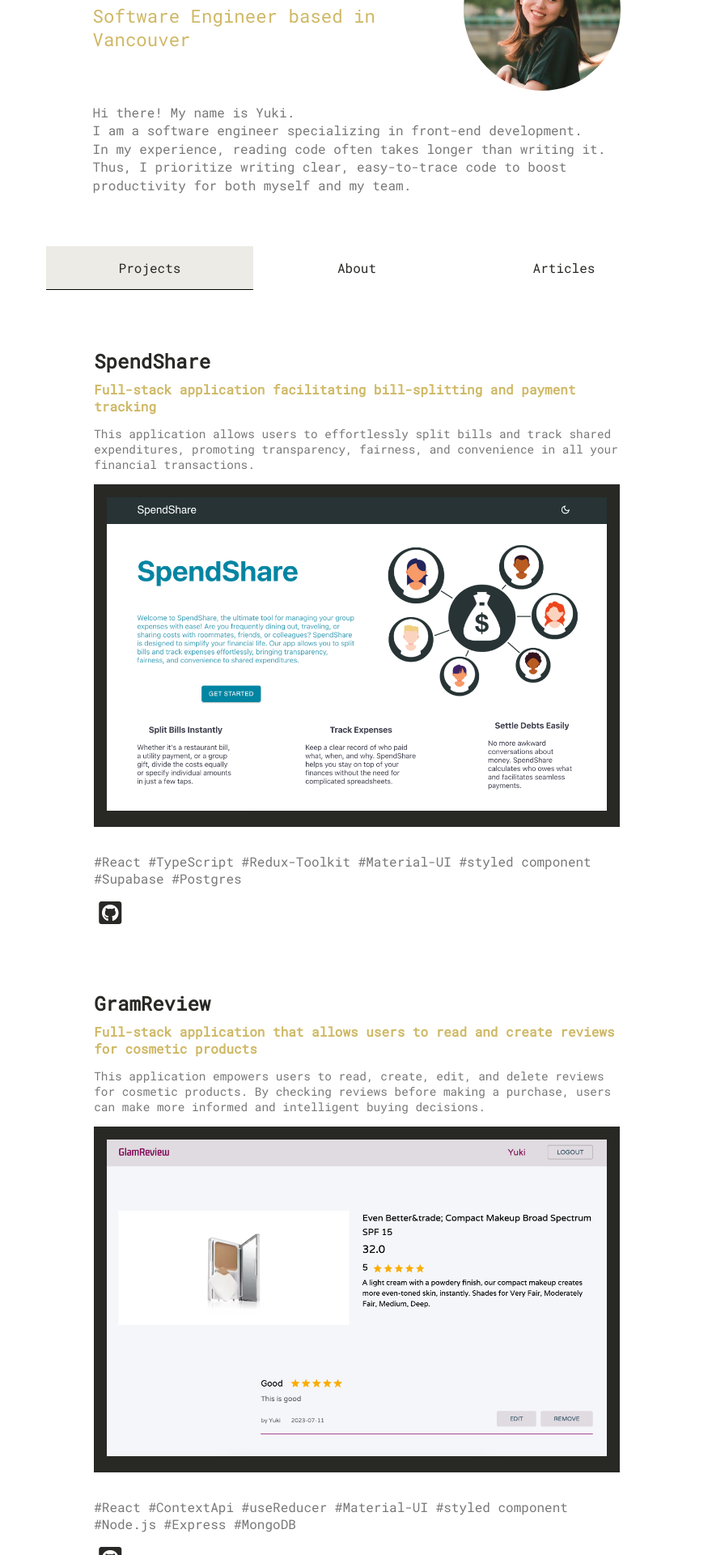
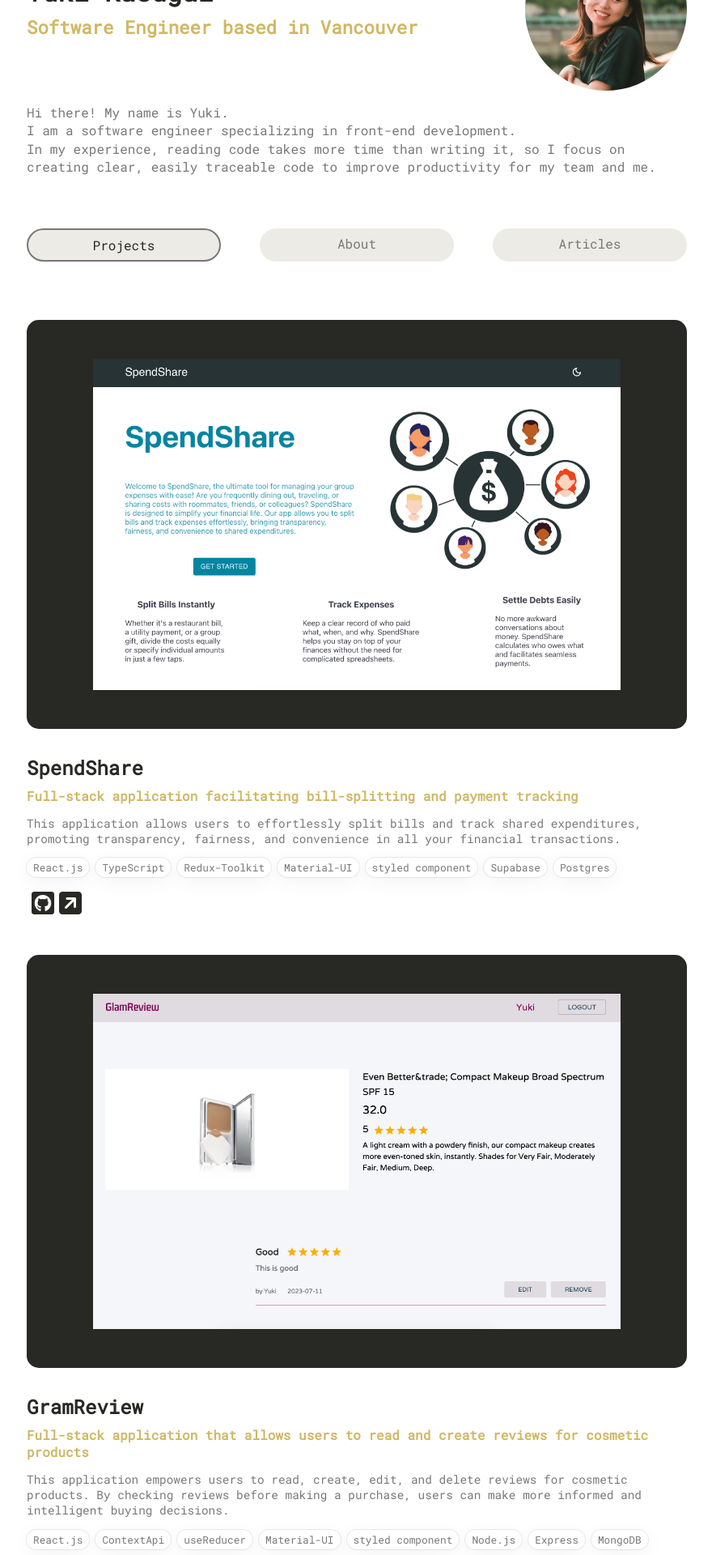
Before and after one commit to yuki-o1o5/my-portfolio, a Next.js app: page / in a window 1280 px wide. Shown: the part 180-2100 px from the top of the page at 81% size, without its empty margins (199-1079 px from the left). Built offline with nearby package versions, Linux system fonts and the light colour scheme.

Commit message:
style: fix ui issue

```diff
--- a/components/Aboutme/Aboutme.module.css
+++ b/components/Aboutme/Aboutme.module.css
@@ -2,9 +2,7 @@
   width: 85%;
 }
 
-.aboutme_title {
-  margin-top: 3rem;
-}
+
 .aboutme_description {
   color: #787878;
   line-height: 1.4rem;
--- a/components/Herosection/Herosection.jsx
+++ b/components/Herosection/Herosection.jsx
@@ -8,9 +8,9 @@ const Herosection = () => {
         <div className={styles.hero_container}>
           <div className={styles.hero_title_container}>
             <h1 className={styles.hero_title}>Yuki Kasugai</h1>
-            <p className={styles.hero_sub_title}>
+            <h2 className={styles.hero_sub_title}>
               Software Engineer based in Vancouver
-            </p>
+            </h2>
           </div>
           <img
             className={styles.hero_img}
@@ -23,9 +23,9 @@ const Herosection = () => {
           <br />
           I am a software engineer specializing in front-end development.
           <br />
-          In my experience, reading code often takes longer than writing it.
-          Thus, I prioritize writing clear, easy-to-trace code to boost
-          productivity for both myself and my team.
+          In my experience, reading code takes more time than writing it, so I
+          focus on creating clear, easily traceable code to improve productivity
+          for my team and me.
         </p>
       </div>
     </>
--- a/components/Layout/Layout.module.css
+++ b/components/Layout/Layout.module.css
@@ -1,6 +1,8 @@
 .app_container {
   width: 100%;
-  padding: 0 20%;
+  margin: 0 auto;
+  padding: 0 15rem;
+  max-width: 1280px;
 }
 
 .hero_section {
@@ -18,9 +20,22 @@
 
 @media (max-width: 768px) {
   .app_container {
-    padding: 0 4%;
+    padding: 0 !important;
+    margin: 0;
   }
   .hero_section {
     margin-top: 2rem;
   }
 }
+
+/* @media (max-width: 1024px) {
+  .app_container {
+    padding: 0 4rem;
+  }
+} */
+
+@media (max-width: 1280px) {
+  .app_container {
+    padding: 0 10rem;
+  }
+}
--- a/components/ProjectCard/ProjectCard.jsx
+++ b/components/ProjectCard/ProjectCard.jsx
@@ -2,27 +2,37 @@ import React from "react";
 import styles from "./ProjectCard.module.css";
 
 const ProjectCard = (props) => {
+  const { demoUrl, subtitle, discription, img, title, techstack, githubUrl } =
+    props;
   return (
     <div className={styles.project_container}>
-      <h2 className={styles.project_title}>{props.projecttitle}</h2>
-      <h4 className={styles.project_subtitle}>{props.project_subtitle}</h4>
-      <p className={styles.project_discription}>{props.projectdiscription}</p>
-      <div className={styles.project_img_link}>
-        <a href={props.demoUrl} target="_blank" rel="noreferrer">
-          <img
-            className={styles.project_img}
-            src={`../assets/${props.img}`}
-            alt={props.projecttitle}
-          />
-        </a>
+      {/* <a href={props.demoUrl} target="_blank" rel="noreferrer"> */}
+      <div className={styles.project_img_container}>
+        <img
+          className={styles.project_img}
+          src={`../assets/${img}`}
+          alt={title}
+        />
       </div>
+      {/* </a> */}
+      <h2 className={styles.project_title}>{title}</h2>
+      <h4 className={styles.project_subtitle}>{subtitle}</h4>
+      <p className={styles.project_discription}>{discription}</p>
       <div>
         <div className={styles.tech_stack_container}>
-          <p className={styles.tech_stack}>{props.projecttechstack}</p>
+          {/* <p className={styles.tech_stack}>{techstack}</p> */}
+          {techstack?.map((item, index) => (
+            <div key={index} className={styles.tech_stack}>
+              {item}
+            </div>
+          ))}
         </div>
 
-        <a href={props.githubUrl} target="_blank" rel="noreferrer">
+        <a href={githubUrl} target="_blank" rel="noopener noreferrer">
           <i className="fa-brands fa-square-github fa-2x fa-fw"></i>
+        </a>
+        <a href={demoUrl} target="_blank" rel="noopener noreferrer">
+          <i className="fa-solid fa-2x fa-square-arrow-up-right"></i>
         </a>
       </div>
     </div>
--- a/components/ProjectCard/ProjectCard.module.css
+++ b/components/ProjectCard/ProjectCard.module.css
@@ -1,6 +1,5 @@
 .project_container {
-  margin-top: 2em;
-  padding: 1.5em 0.7em;
+  padding: 1.5rem 0;
   display: flex;
   flex-direction: column;
   justify-content: center;
@@ -22,44 +21,41 @@
   color: #cfb865;
 }
 
-.project_img {
-  width: 100%;
-}
-.project_img_link {
+.project_img_container {
+  padding: 3rem 0;
+  display: flex;
   justify-content: center;
-  align-items: center;
-  width: 100%;
-  padding: 1rem;
   background-color: #282825;
+  margin-bottom: 2rem;
+  border-radius: 15px;
 }
 
-.project_img_link:hover {
-  background-color: #ecebe5;
+.project_img {
+  width: 80%;
 }
 
 .tech_stack_container {
-  padding-top: 2rem;
-  padding: 2rem 0 1rem 0;
+  margin-bottom: 1rem;
   display: flex;
-  justify-content: space-between;
+  flex-wrap: wrap;
+  gap: 8px;
 }
 
 .tech_stack {
-  margin: 0;
+  border-radius: 15px;
+  box-shadow: rgba(0, 0, 0, 0.05) 0px 6px 24px 0px,
+    rgba(0, 0, 0, 0.08) 0px 0px 0px 1px;
+  padding: 4px 8px;
+  font-size: 0.8rem;
   color: #787878;
 }
 
 .project_discription {
   color: #787878;
-  /* line-height: 1.4rem; */
   font-size: 0.9rem;
 }
 
 @media (max-width: 768px) {
-  .tech_stack_container {
-    padding: 1rem 0 1rem 0;
-  }
-
   .project_discription {
     font-size: 0.8rem;
     margin: 0.5rem 0;
--- a/components/TabBar/TabBar.module.css
+++ b/components/TabBar/TabBar.module.css
@@ -1,20 +1,36 @@
 .tab {
   width: 100%;
   margin-top: 3rem;
+  display: flex;
+  justify-content: center;
 }
 
 .tabs_container {
-  width: 100%;
+  width: 85%;
   display: grid;
   grid-template-columns: 1fr 1fr 1fr;
+  gap: 3rem;
 }
 
 .tab_link {
   text-align: center;
-  padding: 1rem 0;
+  padding: 0.5rem 0;
+  background-color: #ecebe5;
+  border-radius: 30px;
+  color: #787878;
 }
 
 .active {
-  background-color: #ecebe5;
-  border-bottom: solid 1px black;
+  border: #787878 2px solid;
+  color: #282825;;
 }
+.tab_link:hover {
+  background-color: #e1e0dc;
+}
+
+@media (max-width: 1024px) {
+  .tabs_container {
+    gap: 1rem;
+    font-size: small;
+  }
+}
--- a/pages/index.jsx
+++ b/pages/index.jsx
@@ -1,5 +1,38 @@
 import Layout from "../components/Layout/Layout.jsx";
 import ProjectCard from "../components/ProjectCard/ProjectCard.jsx";
+
+const spendShareTechStack = [
+  "React.js",
+  "TypeScript",
+  "Redux-Toolkit",
+  "Material-UI",
+  "styled component",
+  "Supabase",
+  "Postgres",
+];
+
+const gramReviewTechStack = [
+  "React.js",
+  "ContextApi",
+  "useReducer",
+  "Material-UI",
+  "styled component",
+  "Node.js",
+  "Express",
+  "MongoDB ",
+];
+
+const toDoAppTechStack = [
+  "React.js",
+  "TanStack Query",
+  "Node.js",
+  "Express",
+  "SQLite",
+];
+
+const quizAppTechStack = ["React.js", "Material-UI", "API"];
+
+const hackerNewsinJapaneseTechStack = ["React.js", "API"];
 
 function ProjectsContent() {
   return (
@@ -7,72 +40,68 @@ function ProjectsContent() {
       <div className={"scroll"}>
         <ProjectCard
           demoUrl={"https://e-0922-ja.github.io/expense-tracker-app"}
-          project_subtitle={
+          subtitle={
             "Full-stack application facilitating bill-splitting and payment tracking"
           }
-          projectdiscription={
+          discription={
             "This application allows users to effortlessly split bills and track shared expenditures, promoting transparency, fairness, and convenience in all your financial transactions."
           }
           img={"../assets/spendshare.png"}
-          projecttitle={"SpendShare"}
-          projecttechstack={
-            "#React #TypeScript #Redux-Toolkit #Material-UI #styled component #Supabase #Postgres "
-          }
+          title={"SpendShare"}
+          techstack={spendShareTechStack}
           githubUrl={"https://github.com/e-0922-ja/expense-tracker-app"}
         />
 
         <ProjectCard
           demoUrl={"https://glam-review.vercel.app/"}
-          project_subtitle={
+          subtitle={
             "Full-stack application that allows users to read and create reviews for cosmetic products"
           }
-          projectdiscription={
+          discription={
             "This application empowers users to read, create, edit, and delete reviews for cosmetic products. By checking reviews before making a purchase, users can make more informed and intelligent buying decisions."
           }
           img={"../assets/gramreview.png"}
-          projecttitle={"GramReview"}
-          projecttechstack={
-            "#React #ContextApi #useReducer #Material-UI #styled component #Node.js #Express #MongoDB "
-          }
+          title={"GramReview"}
+          techstack={gramReviewTechStack}
           githubUrl={"https://github.com/yuki-o1o5/GlamReview"}
         />
         <ProjectCard
           demoUrl={"https://to-do-app-beta-fawn.vercel.app/"}
-          project_subtitle={
+          subtitle={
             "Full-stack application that helps users manage their tasks efficiently"
           }
-          projectdiscription={
+          discription={
             "A simple yet powerful To Do App that helps you manage your tasks efficiently. Add, edit, and remove tasks with ease, and track their status (active or complete). Keep an eye on your task count, and get more organized."
           }
           img={"../assets/todo.png"}
-          projecttitle={"To Do App"}
-          projecttechstack={"#React #TanStack Query #Node.js #Express #SQLite"}
+          title={"To Do App"}
+          techstack={toDoAppTechStack}
           githubUrl={"https://github.com/yuki-o1o5/To-do-List-with-SQLite"}
         />
         <ProjectCard
           demoUrl={"https://quiz-app-gilt-six.vercel.app/"}
-          project_subtitle={
+          subtitle={
             "Front-end application that enables users to test their knowledge"
           }
-          projectdiscription={
+          discription={
             "This application provides a delightful and engaging method to test your knowledge, boasting a user-friendly interface that makes learning enjoyable"
           }
           img={"../assets/quiz.png"}
-          projecttitle={"Quiz App"}
-          projecttechstack={"#React #Material-UI #API"}
+          title={"Quiz App"}
+          techstack={quizAppTechStack}
           githubUrl={"https://github.com/yuki-o1o5/Quiz-app"}
         />
         <ProjectCard
           demoUrl={"https://hacker-news-in-japanese.vercel.app/"}
-          project_subtitle={
+          subtitle={
             "Front-end application that enables users to view Hacker news in Japanese"
           }
-          projectdiscription={
+          discription={
             "This application allows users to view about the top 10 articles and comments on Hacker News in Japanese."
           }
           img={"../assets/hackernews.png"}
-          projecttitle={"Hacker News in Japanese"}
-          projecttechstack={"#Next.js #API"}
+          title={"Hacker News in Japanese"}
+          techstack={hackerNewsinJapaneseTechStack}
           githubUrl={"https://github.com/yuki-o1o5/hacker-news-in-japanese"}
         />
       </div>
--- a/styles/globals.css
+++ b/styles/globals.css
@@ -17,13 +17,18 @@ a {
 }
 
 .scroll {
-  margin: 3rem;
+  margin: 3rem auto 3rem;
+  display: flex;
+  flex-direction: column;
+  align-items: center;
+  width: 85%;
 }
 
 .aboutme_wrapper {
   display: flex;
   flex-direction: column;
   align-items: center;
+  margin: 3rem auto 3rem;
 }
 
 .subtitleh3 {
```
Also changed, not shown: components/Aboutme/Aboutme.jsx (+5 -14 lines), components/ArticleCard/ArticleCard.module.css (+4 -5 lines).
